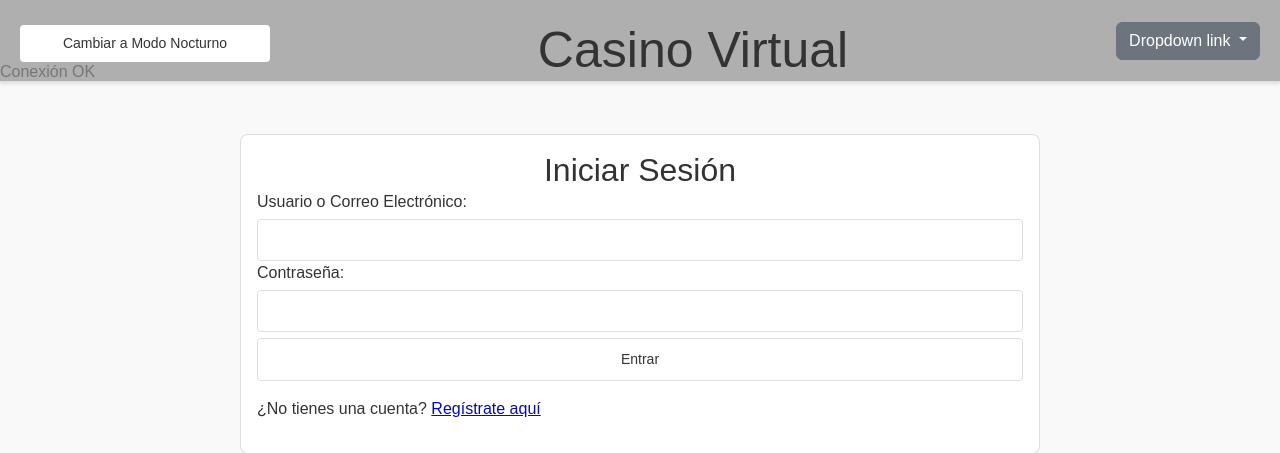
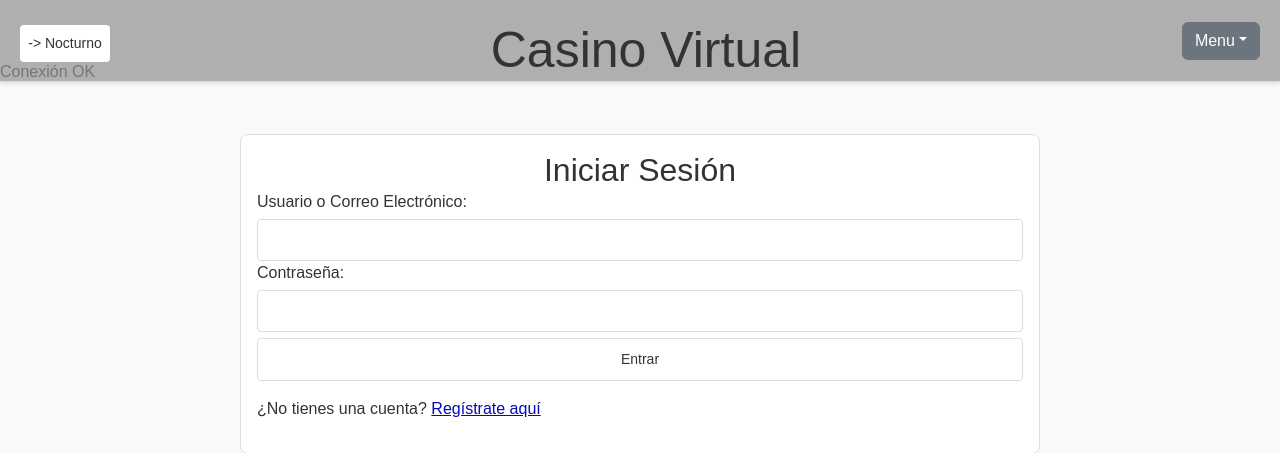
Before and after one commit to danielfgdev/UF3-PHP, a PHP site: page / in a window 1280 px wide. Shown: the top 453 px of the page. Run offline with PHP 8.4, Linux system fonts and the light colour scheme.

Commit message:
theme button

```diff
--- a/Casino2.0/estilos.css
+++ b/Casino2.0/estilos.css
@@ -39,7 +39,7 @@ h1 {
 }
 
 #cambioTema {
-    width: 250px;
+    width: 90px;
     /* Ajusta según sea necesario */
     padding: 0.5rem;
     /* Ajusta el padding según tu diseño */
--- a/Casino2.0/header.php
+++ b/Casino2.0/header.php
@@ -23,16 +23,16 @@
 
     <header>
         <div class="header-container">
-            <button id="cambioTema">Cambiar a Modo Nocturno</button> <!-- Botón a la izquierda -->
-            <h1 id="enlace">Casino Virtual</h1> <!-- Título en el centro -->
-            <div class="dropdown"> <!-- Dropdown a la derecha -->
-                <a class="btn btn-secondary dropdown-toggle" href="#" role="button" data-bs-toggle="dropdown" aria-expanded="false">
-                    Dropdown link
-                </a>
+            <button id="cambioTema"></button>
+            <h1 id="enlace">Casino Virtual</h1>
+
+            <div class="dropdown">
+                <a class="btn btn-secondary dropdown-toggle" href="#" role="button" data-bs-toggle="dropdown" aria-expanded="false">Menu</a>
                 <ul class="dropdown-menu">
-                    <li><a class="dropdown-item" href="#">Action</a></li>
-                    <li><a class="dropdown-item" href="#">Another action</a></li>
-                    <li><a class="dropdown-item" href="#">Something else here</a></li>
+                    <li><a class="dropdown-item" href="juego.php">Jugar</a></li>
+                    <li><a class="dropdown-item" href="estadisticas.php">Mi perfil - Estadisticas</a></li>
+                    <li><a class="dropdown-item" href="modificarDatos.php">Modificar mis datos</a></li>
+                    <li><a class="dropdown-item" href="salir.php">Salir</a></li>
                 </ul>
             </div>
         </div>
--- a/Casino2.0/script.js
+++ b/Casino2.0/script.js
@@ -7,11 +7,11 @@ const toggleButton = document.getElementById('cambioTema'); // Usa el nuevo ID
 function applyTheme(theme) {
     if (theme === 'nocturno') {
         document.getElementById('diaNoche').setAttribute('href', 'nocturno.css');
-        toggleButton.textContent = 'Cambiar a Modo Diurno';
+        toggleButton.textContent = '-> Diurno';
         localStorage.setItem('theme', 'nocturno');
     } else {
         document.getElementById('diaNoche').setAttribute('href', 'diurno.css');
-        toggleButton.textContent = 'Cambiar a Modo Nocturno';
+        toggleButton.textContent = '-> Nocturno';
         localStorage.setItem('theme', 'diurno');
     }
 }
```
